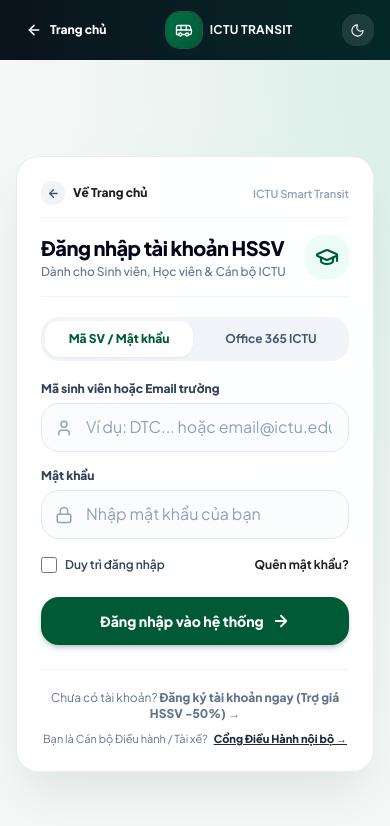
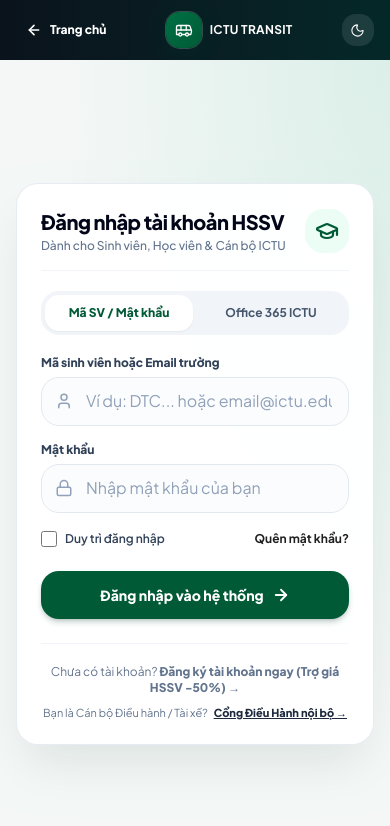
Before and after one commit to tubanhoa/QLy_V-_Xe_Bu-t_Th-ng_Minh, a Next.js app: page /login in a window 390 px wide. Shown: the top 826 px of the page. Built offline with nearby package versions, Linux system fonts and the light colour scheme; no server answers; what @ant-design/nextjs-registry would draw is missing.

Commit message:
fix(login): remove duplicate home button inside card, keeping standard mobile app bar navigation

```diff
--- a/components/login/login-form.tsx
+++ b/components/login/login-form.tsx
@@ -132,20 +132,6 @@ function LoginFormContent() {
 
   return (
     <div className="w-full max-w-md rounded-3xl border border-slate-200/80 dark:border-emerald-500/20 bg-white/95 dark:bg-card/90 p-6 sm:p-8 shadow-2xl shadow-emerald-950/10 backdrop-blur-xl">
-      {/* Quick Navigation Back to Home (Chỉ hiển thị trên Mobile, Desktop đã có nút riêng bên trái) */}
-      <div className="mb-4 flex items-center justify-between border-b border-slate-100 dark:border-border/60 pb-3 lg:hidden">
-        <Link
-          href="/"
-          className="group inline-flex items-center gap-2 text-xs font-bold text-slate-500 hover:text-[#005A36] dark:text-slate-400 dark:hover:text-emerald-400 transition-colors"
-        >
-          <span className="flex size-6 items-center justify-center rounded-lg bg-slate-100 dark:bg-muted text-slate-600 dark:text-slate-300 group-hover:bg-[#005A36] group-hover:text-white transition-all">
-            <ArrowLeft size={13} strokeWidth={2.4} />
-          </span>
-          <span className="font-extrabold">Về Trang chủ</span>
-        </Link>
-        <span className="text-[11px] font-semibold text-slate-400">ICTU Smart Transit</span>
-      </div>
-
       {/* Active Session Notification (if previously logged in, gives user choice instead of force-redirecting) */}
       {isAuthenticated && user && (
         <div className="mb-5 rounded-2xl border border-emerald-500/30 bg-emerald-50/80 dark:bg-emerald-950/30 p-3.5 text-xs text-foreground">
```
